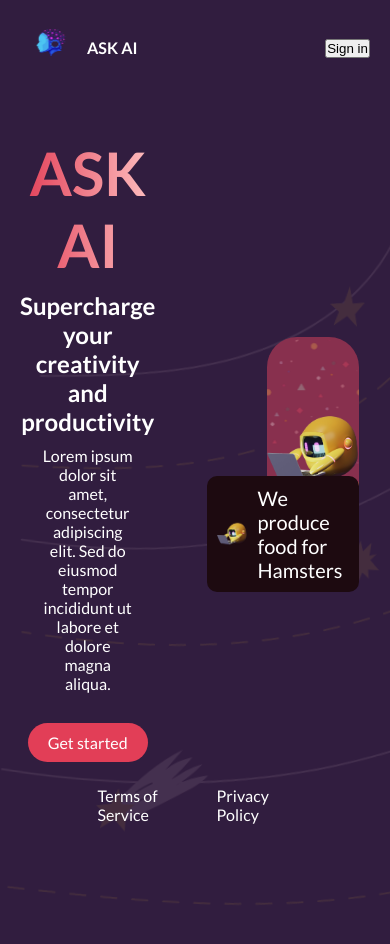
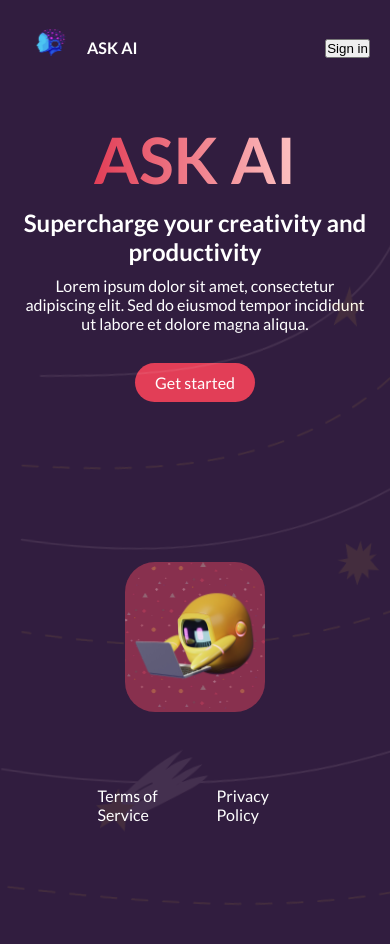
Before and after one commit to krishpri23/AskAI, a React (Vite) app in the folder client/: page / in a window 390 px wide. Shown: the top 944 px of the page. Built offline with nearby package versions, Linux system fonts and the light colour scheme; no server answers.

Commit message:
added footer

```diff
--- a/client/src/pages/homepage/homepage.css
+++ b/client/src/pages/homepage/homepage.css
@@ -8,6 +8,10 @@
   gap: 100px;
   height: 100%;
 
+  @media screen and (max-width: 1024px) {
+    flex-direction: column;
+    gap: 0px;
+  }
   .left {
     flex: 1;
     display: flex;
@@ -23,10 +27,18 @@
       background-clip: text;
       -webkit-background-clip: text;
       color: transparent;
+
+      @media screen and (max-width: 1024px) {
+        font-size: 64px;
+      }
     }
     p {
       font-weight: 400;
       max-width: 70%;
+
+      @media screen and (max-width: 1024px) {
+        max-width: 100%;
+      }
     }
     a {
       padding: 10px 20px;
@@ -49,6 +61,7 @@
     justify-content: center;
     height: 100%;
     position: relative;
+    width: 100%;
 
     .imgContainer {
       display: flex;
@@ -59,6 +72,12 @@
       width: 80%;
       height: 30%;
       position: relative;
+      padding: 10px;
+
+      @media screen and (max-width: 1024px) {
+        width: 40%;
+        height: 40%;
+      }
 
       .bgContainer {
         width: 100%;
@@ -104,6 +123,10 @@
         height: 30px;
         border-radius: 50%;
         object-fit: cover;
+      }
+
+      @media screen and (max-width: 1024px) {
+        display: none;
       }
     }
   }
```
